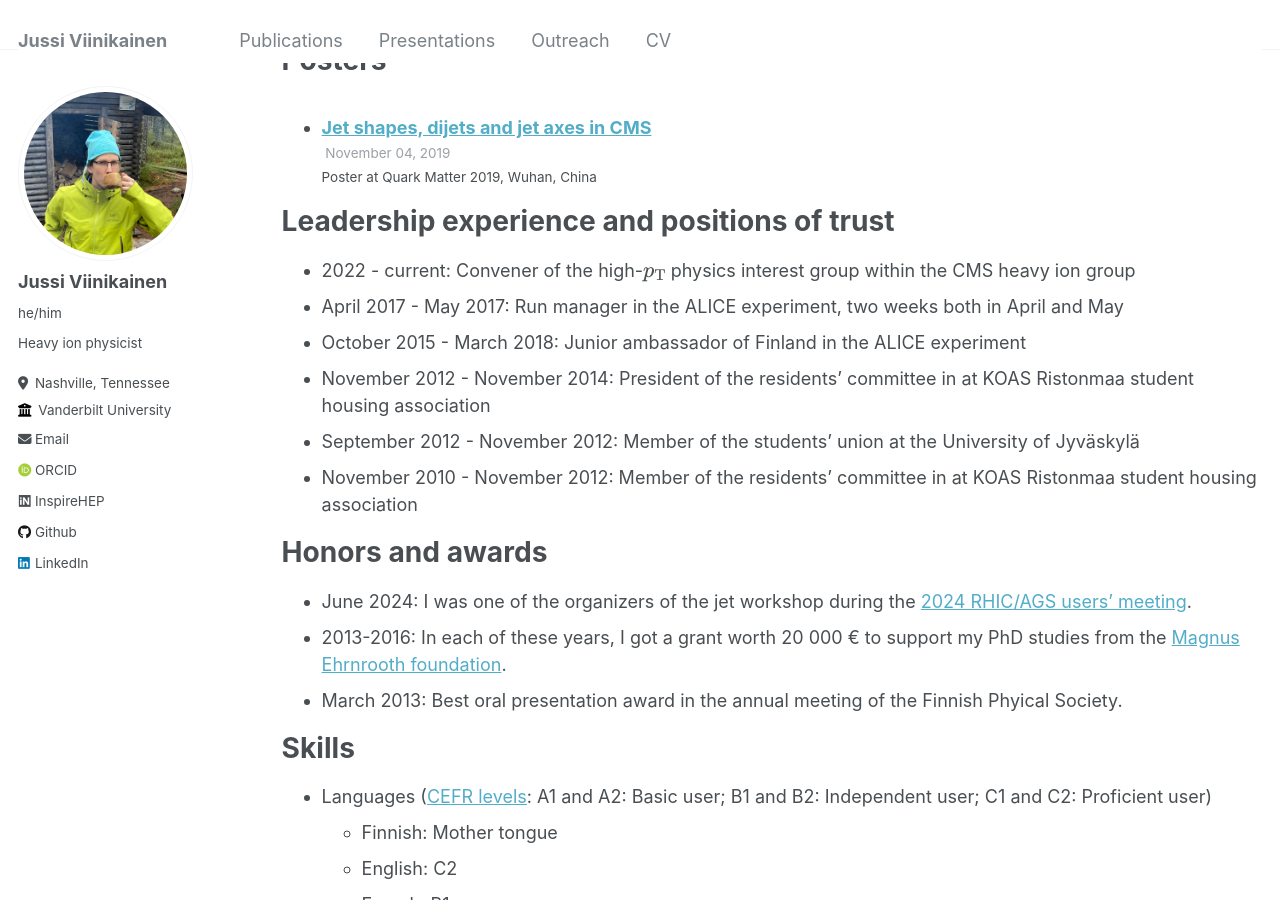
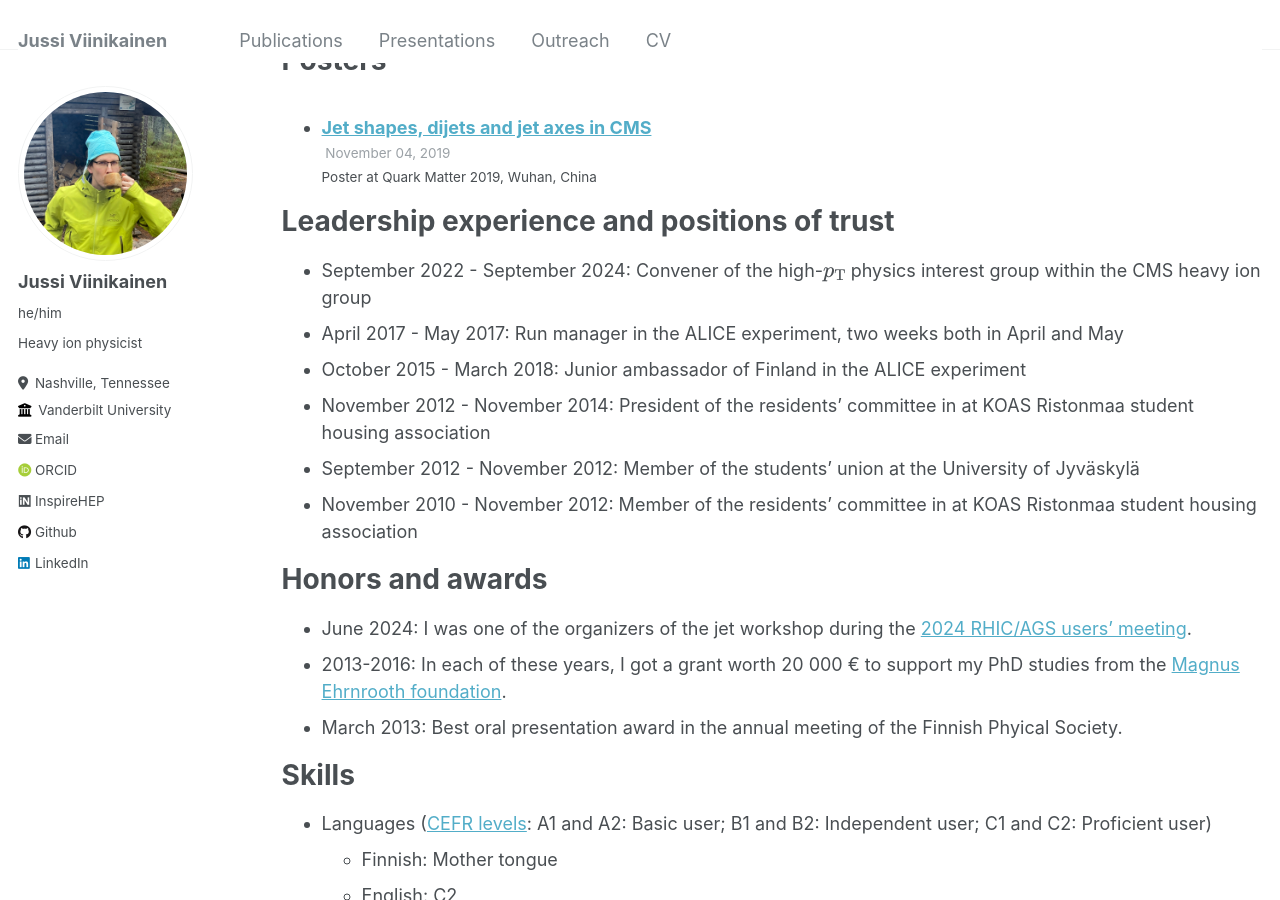
Before and after one commit to jusaviin/jusaviin.github.io, a Jekyll site: the page built from _pages/cv.md, in a window 1280 px wide and 900 px high, scrolled down 4657 px. Built offline with Jekyll 4.4.1, drawn with Linux system fonts in a browser that asks for light colours; some web fonts are replaced.

Commit message:
Updated the leadership experience

```diff
--- a/_pages/cv.md
+++ b/_pages/cv.md
@@ -102,7 +102,7 @@ Posters
 
 Leadership experience and positions of trust
 ======
-* 2022 - current: Convener of the high-\\(p_{\mathrm{T}}\\) physics interest group within the CMS heavy ion group
+* September 2022 - September 2024: Convener of the high-\\(p_{\mathrm{T}}\\) physics interest group within the CMS heavy ion group
 * April 2017 - May 2017: Run manager in the ALICE experiment, two weeks both in April and May
 * October 2015 -  March 2018: Junior ambassador of Finland in the ALICE experiment
 * November 2012 - November 2014: President of the residents' committee in at KOAS Ristonmaa student housing association
```
